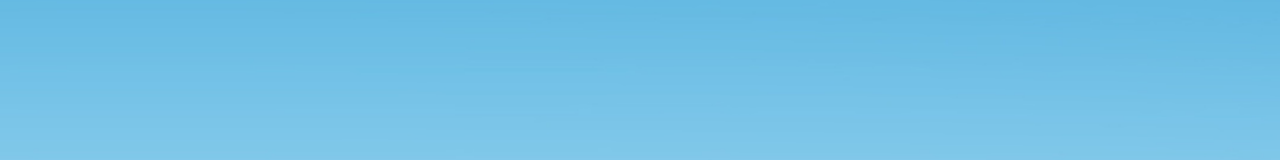
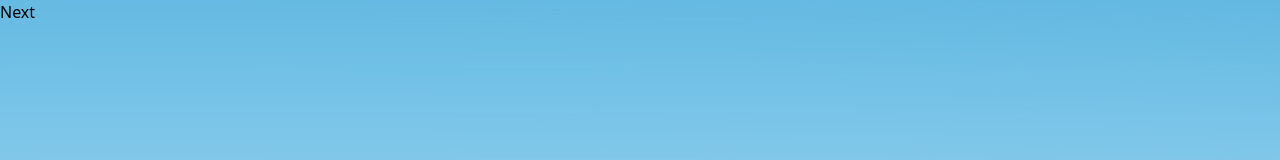
Before and after one commit to timuism/super-panels, a Vue app: page / in a window 1280 px wide. Shown: the top 160 px of the page. Built offline with nearby package versions, Linux system fonts and the light colour scheme.

Commit message:
try something crazy (margin instead of translateY)

```diff
--- a/package.json
+++ b/package.json
@@ -9,6 +9,7 @@
     "preview": "vite preview"
   },
   "dependencies": {
+    "@vueuse/core": "^10.2.1",
     "@vueuse/gesture": "^2.0.0-beta.1",
     "vue": "^3.3.4"
   },
--- a/src/App.vue
+++ b/src/App.vue
@@ -3,7 +3,7 @@ import Kamehouse from "./assets/kamehouse.jpg"
 import Panel from "./components/Panel.vue";
 import PanelHeader from "./components/PanelHeader.vue";
 import PanelContent from "./components/PanelContent.vue";
-// import { next } from "./use-super-panels";
+import { next } from "./use-super-panels";
 
 const people = [
   {
@@ -80,9 +80,9 @@ const people = [
 <template>
   <main class="w-screen h-screen">
 
-    <!-- <div class="absolute top-0 z-50">
+    <div class="absolute top-0 z-50">
       <button @click="next()">Next</button>
-    </div> -->
+    </div>
 
     <Panel>
       <PanelHeader>
--- a/src/components/Panel.vue
+++ b/src/components/Panel.vue
@@ -11,31 +11,34 @@ const $panelHeight = computed(() => {
   }
 })
 
-const $panelTransform = computed(() => {
+const $panelMarginTop = computed(() => {
   switch (viewState.value) {
     case 'open':
       return {
-        transform: 'translateY(0)'
+        // transform: 'translateY(0)'
+        marginTop: 0
       }
 
     case 'peek':
       return {
-        transform: 'translateY(50%)'
+        // transform: 'translateY(50%)'
+        marginTop: window.innerHeight / 2 + 'px'
       }
 
     case 'closed':
       const height = window.innerHeight - topOffset.value - headerHeight.value
       return {
-        transform: `translateY(${height}px)`
+        marginTop: height + 'px'
+        // transform: `translateY(${height}px)`
       }
   }
 })
 </script>
 
 <template>
-  <section class="absolute z-10 w-full h-full overflow-hidden">
+  <section class="absolute z-10 w-full h-full overflow-y-auto no-scrollbar">
     <div
-      :style="[$panelHeight, $panelTransform]"
+      :style="[$panelHeight, $panelMarginTop]"
       class="absolute w-full duration-300 bg-white border-t-2 border-l-2 border-r-2 border-gray-200 shadow-md rounded-tl-xl rounded-tr-xl"
     >
       <slot />
--- a/src/components/PanelContent.vue
+++ b/src/components/PanelContent.vue
@@ -1,11 +1,13 @@
 <script setup lang="ts">
-import { computed, ref, toRefs, watchEffect } from 'vue'
+import { computed, ref, toRefs, watch, watchEffect } from 'vue'
+import { useScroll } from "@vueuse/core"
 import { store } from '../store';
 import type { Ref } from 'vue'
 
 const { headerHeight, topOffset } = toRefs(store)
 const content:Ref<HTMLElement | null> = ref(null)
 const contentHeight = ref(-1)
+const { arrivedState } = useScroll(content)
 
 watchEffect(async () => {
   if(!content.value) return
@@ -13,6 +15,10 @@ watchEffect(async () => {
   document.addEventListener('resize', () => {
     contentHeight.value = window.innerHeight - topOffset.value - headerHeight.value
   })
+})
+
+watch(arrivedState, (newArrivedState) => {
+  console.log({aS: newArrivedState})
 })
 
 const $contentHeight = computed(() => {
@@ -24,6 +30,6 @@ const $contentHeight = computed(() => {
 
 <template>
   <section ref="content" :style="$contentHeight" class="overflow-y-auto">
-    <slot />
+      <slot />
   </section>
 </template>
--- a/src/style.css
+++ b/src/style.css
@@ -1,3 +1,18 @@
 @tailwind base;
 @tailwind components;
 @tailwind utilities;
+
+@layer utilities {
+  @variants responsive {
+    /* Hide scrollbar for Chrome, Safari and Opera */
+    .no-scrollbar::-webkit-scrollbar {
+        display: none;
+    }
+
+    /* Hide scrollbar for IE, Edge and Firefox */
+    .no-scrollbar {
+        -ms-overflow-style: none;  /* IE and Edge */
+        scrollbar-width: none;  /* Firefox */
+    }
+  }
+}
--- a/src/use-super-panels.ts
+++ b/src/use-super-panels.ts
@@ -27,9 +27,10 @@ export function next() {
   // current view state with the "next" index in the array…
   const order:PanelViewState[] = ['closed', 'peek', 'open']
   const currentIndex = order.indexOf(is())
+  const lastIndex = order.length - 1
 
   // when we reach the end of the array, we 'reset'
-  let addend = currentIndex === order.length ? (-1 * order.length) : 1
+  let addend = currentIndex === lastIndex ? (-1 * lastIndex) : 1
 
   // now we can update it
   updateViewState(order[currentIndex + addend])
```
Also changed, not shown: 1 other file (tests, documents, lock files or other folders).
